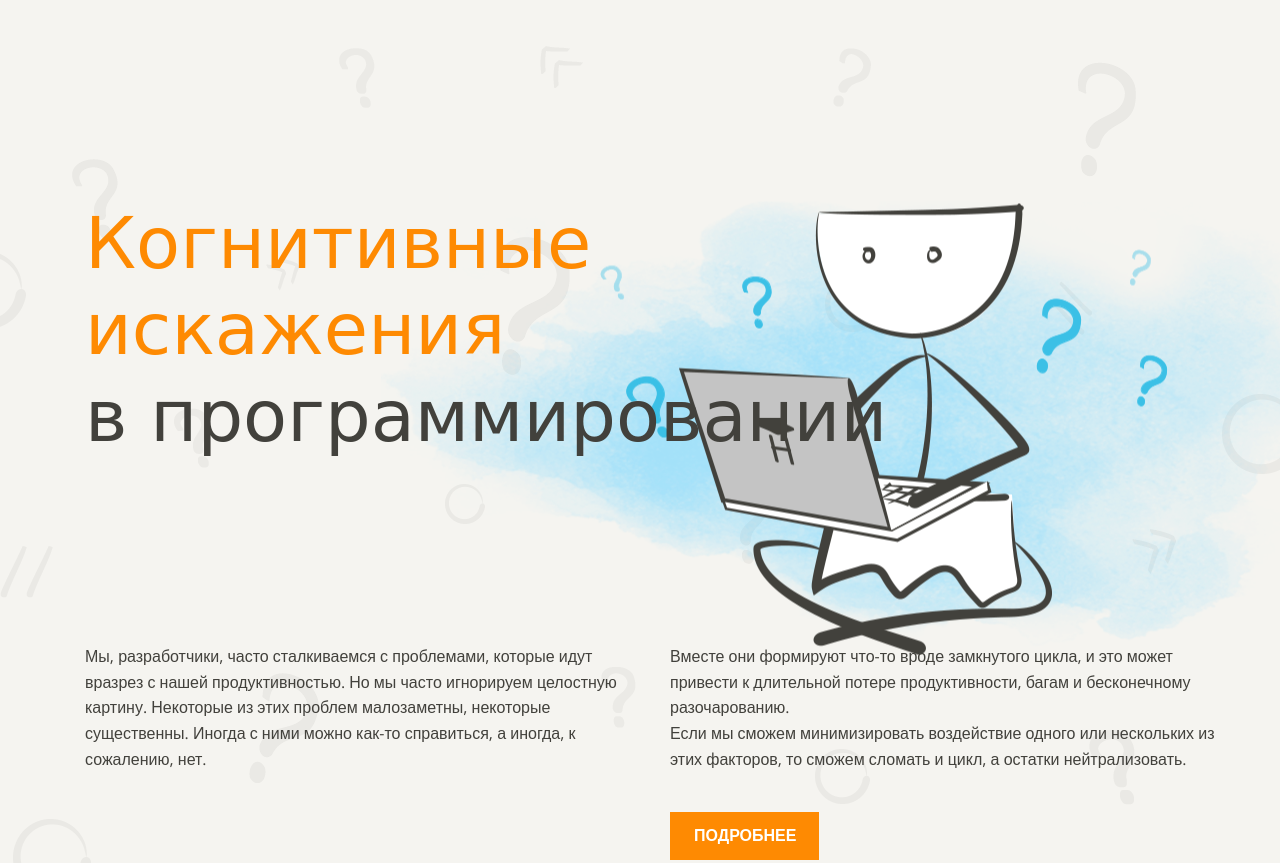
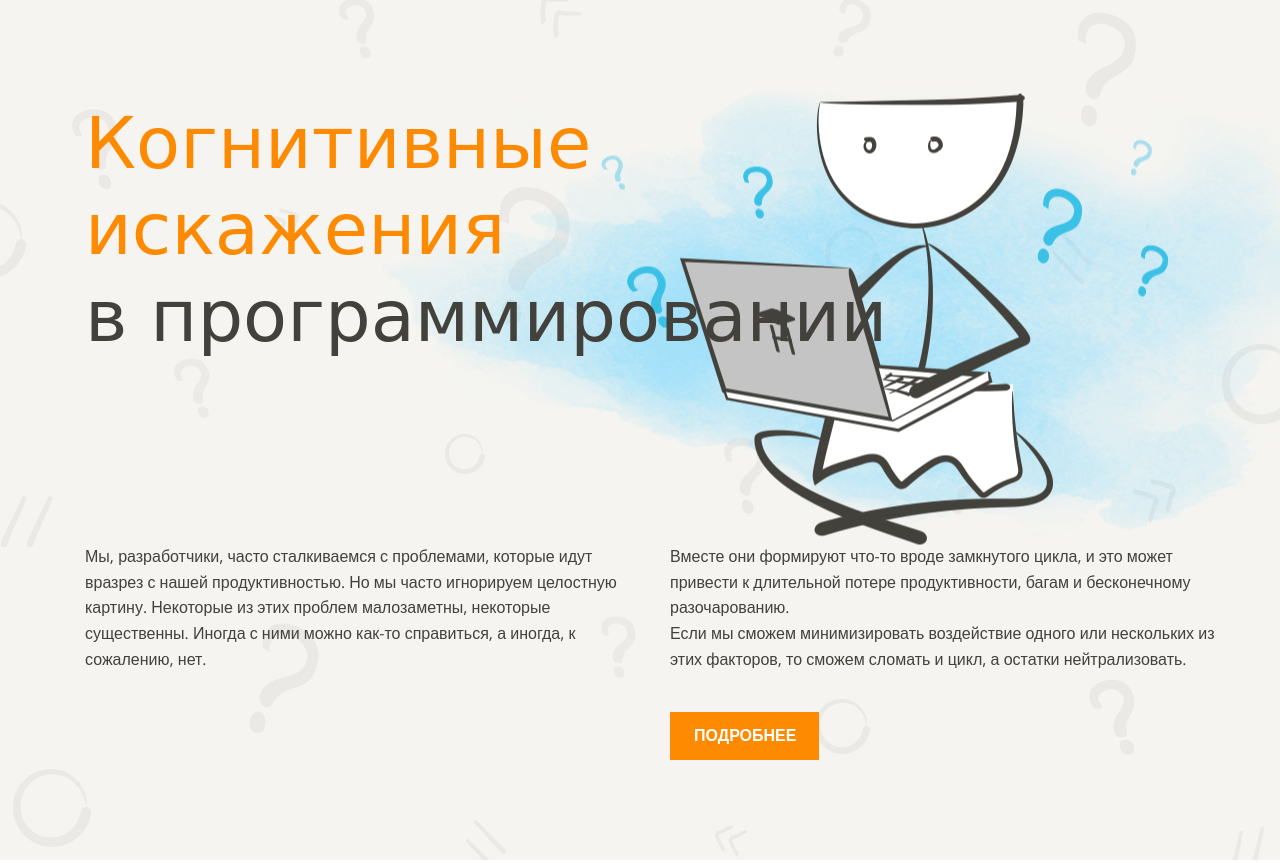
Before and after one commit to richpeach-bot/layout-designer-project-58, a website: page src/index.html in a window 1280 px wide. Shown: the top 863 px of the page. Drawn offline with nearby package versions, Linux system fonts and the light colour scheme; a web font is replaced by a local one.

Commit message:
fix header styles

```diff
--- a/src/index.html
+++ b/src/index.html
@@ -18,9 +18,10 @@
       <div class="container">
         <div class="hero-wrapper">
           <h1 class="hero-title h1">
-            <span class="accent-text">Когнитивные искажения</span>
-            <span>в программировании</span>
+            <span class="accent-text">Когнитивные<br>искажения</span>
+            <br><span>в программировании</span>
           </h1>
+          <div class="hero-img"></div>
         </div>
         <div class="hero-text-wrapper">
           <div class="hero-text">
@@ -35,7 +36,7 @@
             <p>
               Если мы сможем минимизировать воздействие одного или нескольких из этих факторов, то сможем сломать и цикл, а остатки нейтрализовать.
             </p>
-            <a class="hero-btn" href="#">Подробнее</a>
+            <a class="hero-btn" href="#types">Подробнее</a>
           </div>
         </div>
 
@@ -44,7 +45,7 @@
     <main>
       <section class="about">
         <div class="container">
-
+          <div class="types" id="types"></div>
         </div>
       </section>
 
--- a/src/styles/style.css
+++ b/src/styles/style.css
@@ -82,13 +82,14 @@ h6 {
 .hero {
   background-color: var(--light);
   position: relative;
+  z-index: 1;
   overflow-x: hidden;
 }
 
 .hero::before {
   content: "";
   position: absolute;
-  /* z-index: -1; */
+  z-index: -1;
   width: 100%;
   height: 100%;
   background: url('../images/background.png') center center no-repeat;
@@ -96,29 +97,20 @@ h6 {
 }
 
 .hero-wrapper {
-  margin-top: 55px;
+  position: relative;
 }
 
 .hero-title {
-  padding: 45px 0 185px;
+  padding-bottom: 185px;
   position: relative;
   z-index: 10;
 }
 
-.hero-title span {
-  display: block;
-}
-
-.hero-title .accent-text {
-  max-width: 360px;
-}
-
-.hero-title::after {
-  content: "";
+.hero-img {
   position: absolute;
-  left: 296px;
-  top: 0;
-  z-index: -1;
+  top: -55px;
+  right: -270px;
+  z-index: 5;
   width: 1083px;
   height: 525px;
   background: url('../images/main.png') center center no-repeat;
@@ -153,7 +145,6 @@ h6 {
 .hero-btn:hover {
   background-color: #EA7600;
 }
-
 
 .mailing {
   background-color: var(--main-dark);
```
